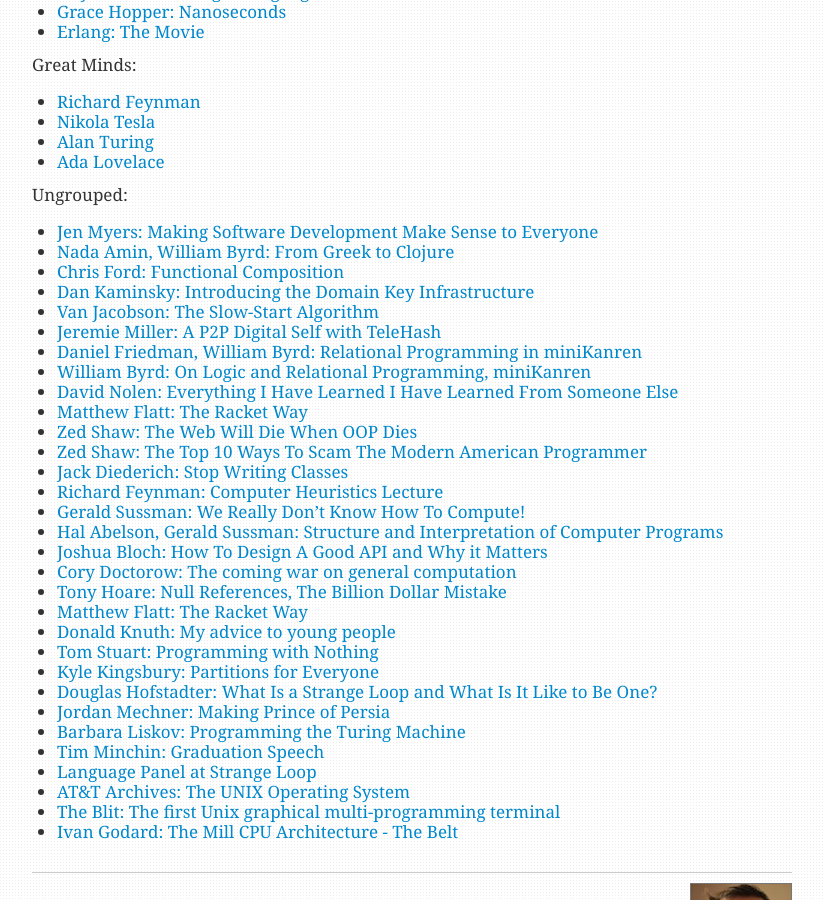
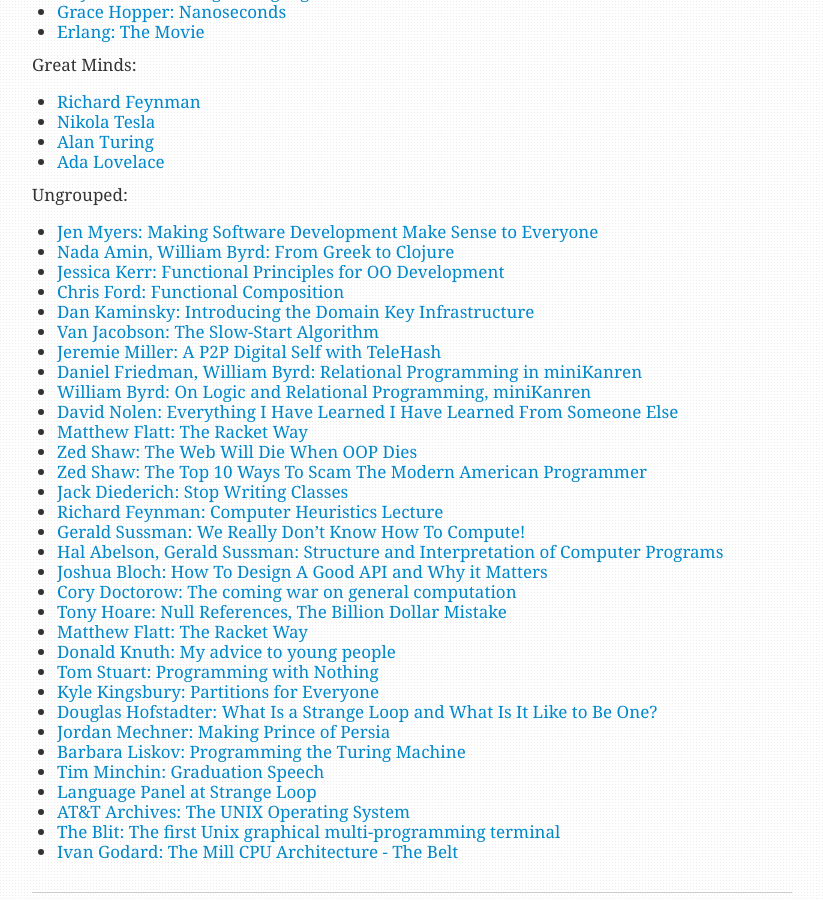
Before and after one commit to igorw/weblog, a Jekyll site: the page built from videoshelf.md, in a window 1280 px wide and 900 px high, scrolled down 743 px. Shown: the whole window, without its empty margins (228-1051 px from the left). Built offline with Jekyll 4.4.1, drawn with Linux system fonts in a browser that asks for light colours; Markdown is read by kramdown in place of the engine named in the settings.

Commit message:
add jessitron

```diff
--- a/videoshelf.md
+++ b/videoshelf.md
@@ -54,6 +54,7 @@
 
 * [Jen Myers: Making Software Development Make Sense to Everyone](http://www.infoq.com/presentations/software-development-everyone)
 * [Nada Amin, William Byrd: From Greek to Clojure](https://www.youtube.com/watch?v=7kPMFkNm2dw)
+* [Jessica Kerr: Functional Principles for OO Development](https://www.youtube.com/watch?v=tq5SQ4W3gRI)
 * [Chris Ford: Functional Composition](http://www.infoq.com/presentations/music-functional-language)
 * [Dan Kaminsky: Introducing the Domain Key Infrastructure](https://www.youtube.com/watch?v=lo5utZoWEgo)
 * [Van Jacobson: The Slow-Start Algorithm](https://www.youtube.com/watch?v=QP4A6L7CEqA)
```
